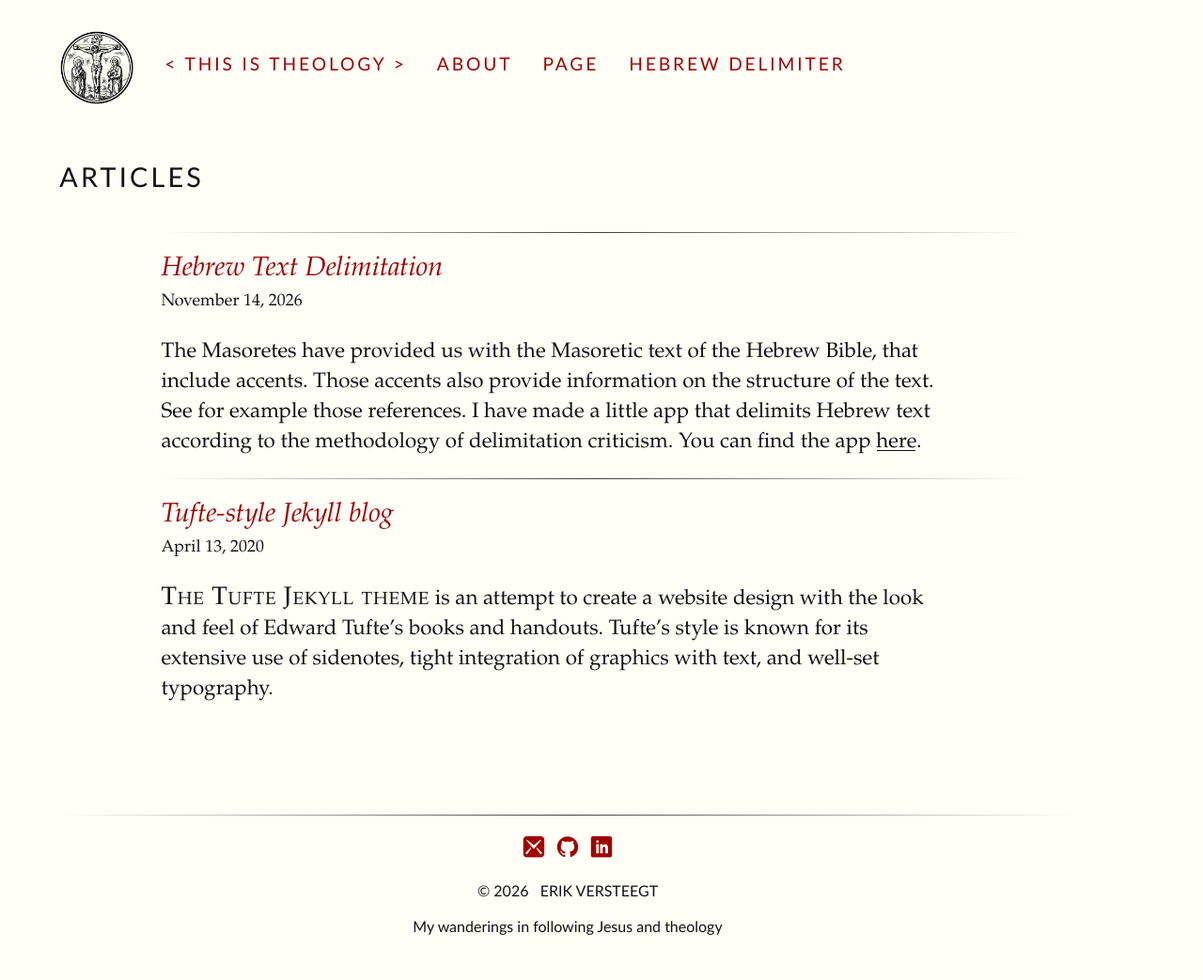
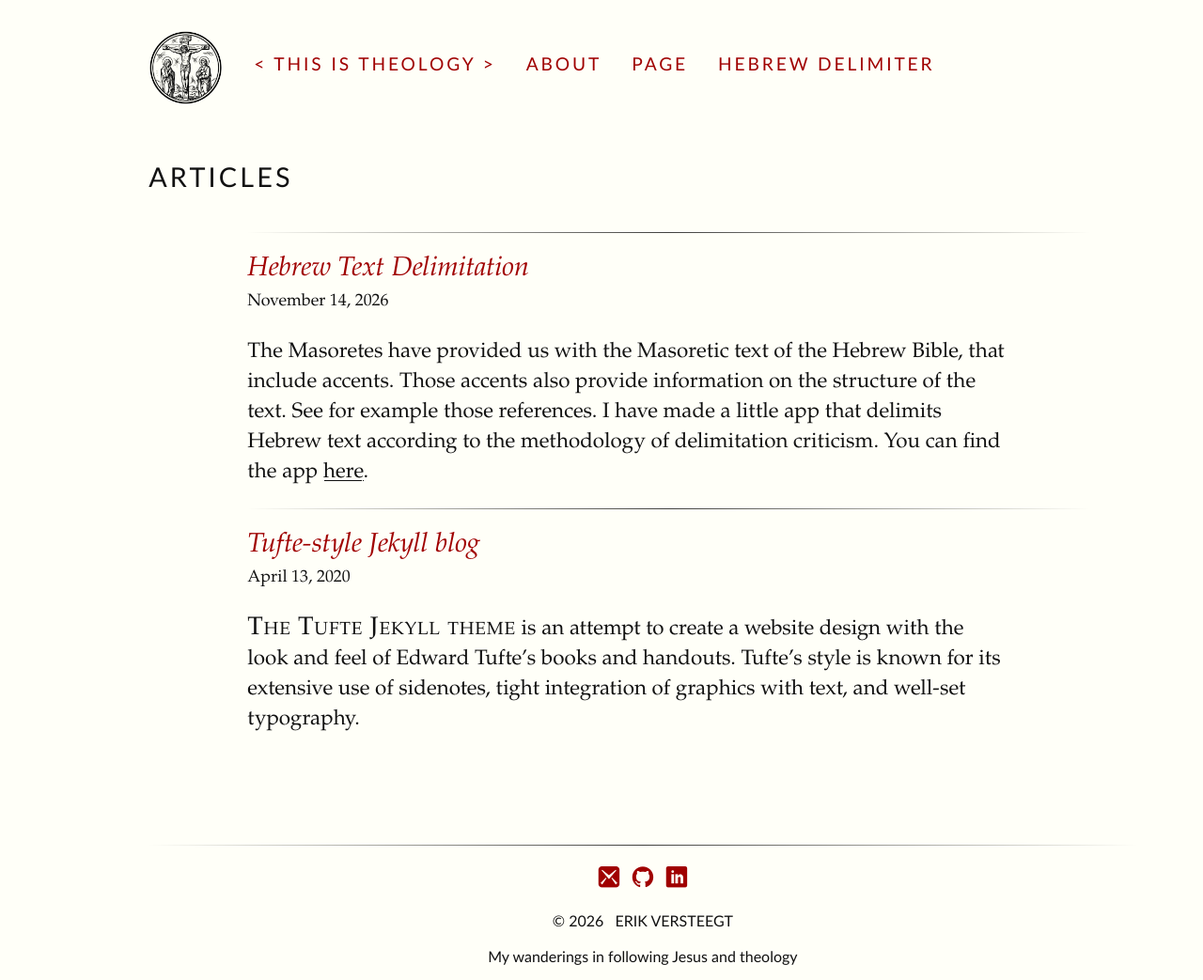
Before and after one commit to ThisIsTheology/thisistheology.github.io, a Jekyll site: the page built from index.html, in a window 1280 px wide. Shown: the whole page at 94% size. Built offline with Jekyll 4.4.1, drawn with Linux system fonts in a browser that asks for light colours; some web fonts are replaced; before the commit the page ends 1011 px from its top, so only the background shows below that.

Commit message:
Update tufte.scss

```diff
--- a/css/tufte.scss
+++ b/css/tufte.scss
@@ -647,3 +647,12 @@ html {
   overflow-y: scroll;
   scrollbar-gutter: stable;
 }
+
+body,
+body.full-width {
+  width: 87.5% !important;
+  padding-left: 12.5% !important;
+  padding-right: 0 !important;
+  margin-left: auto !important;
+  margin-right: auto !important;
+}
```
